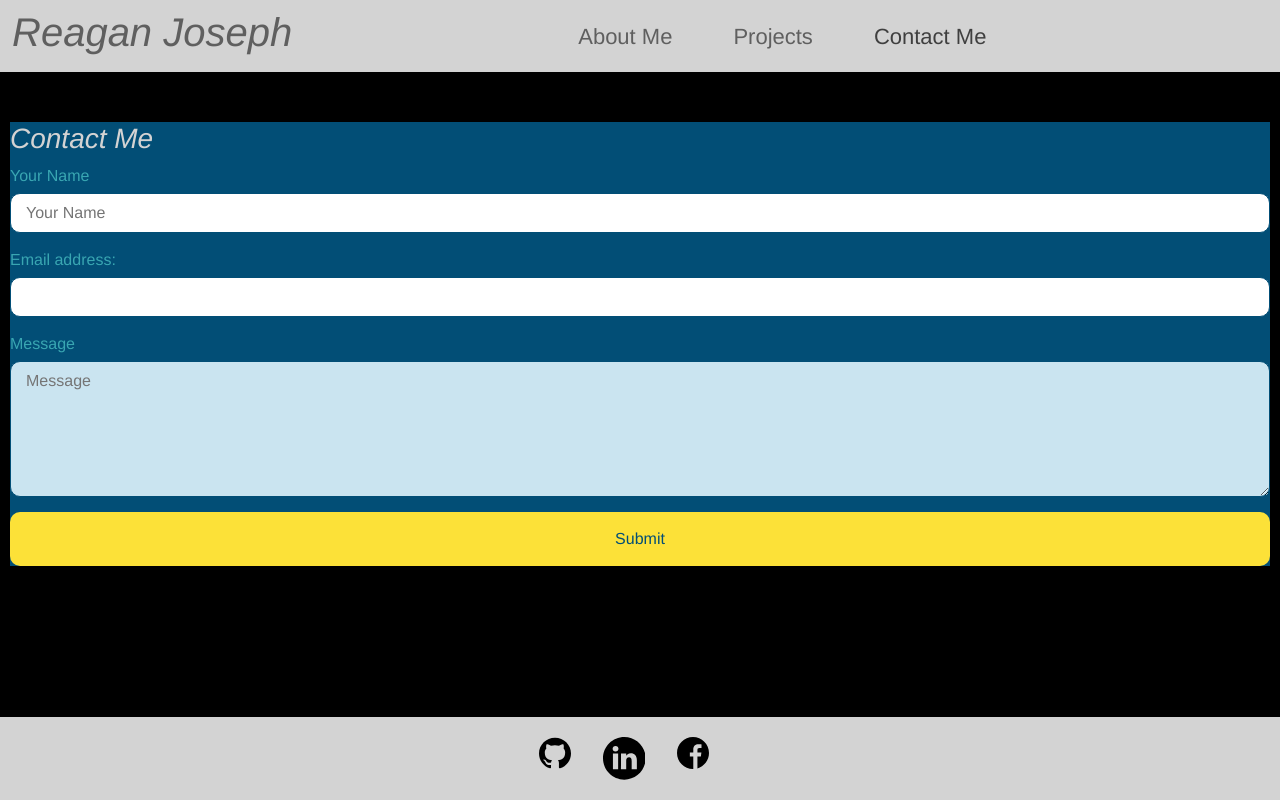
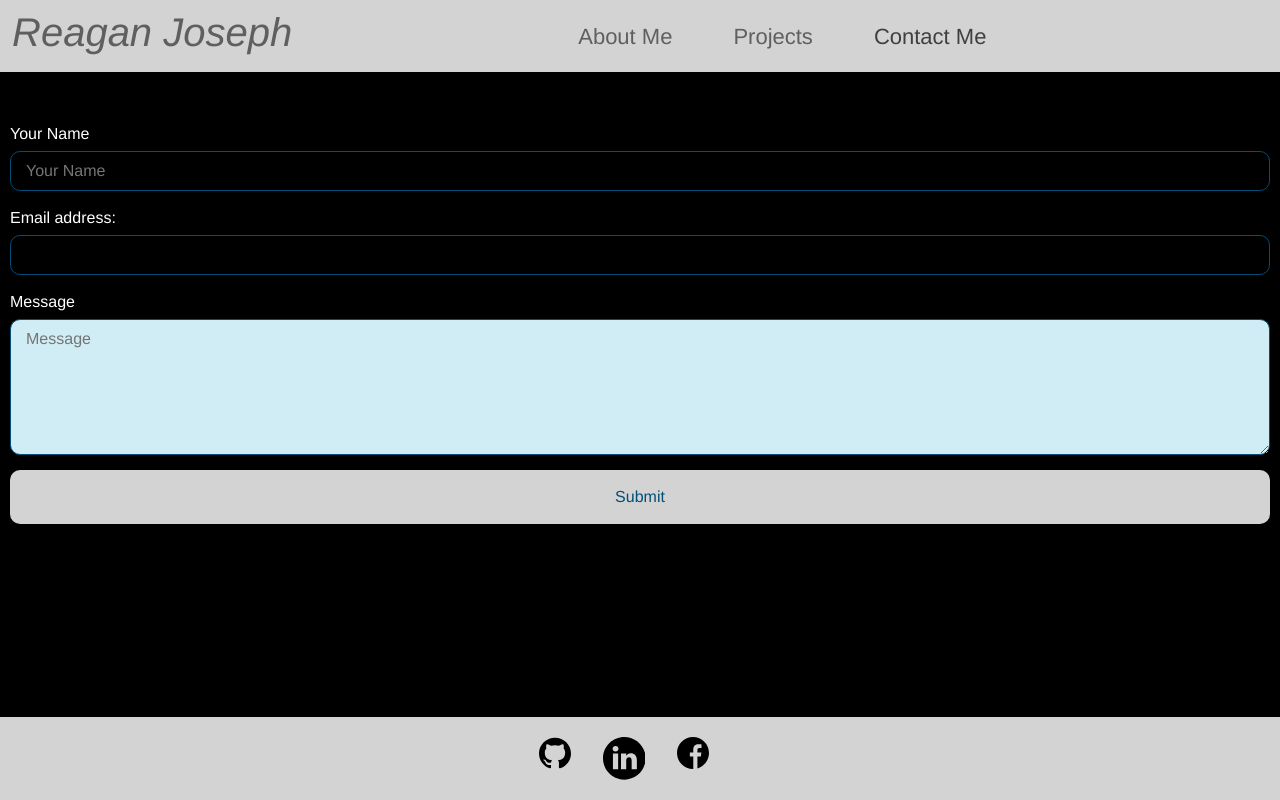
Before and after one commit to reaganjoseph26/Portfolio, a React (Create React App) app: page / in a window 1280 px wide. Both pictures are taken after a click on the item "Contact Me". Built offline with nearby package versions, Linux system fonts and the light colour scheme.

Commit message:
contact form css complete

```diff
--- a/src/components/Contact/index.js
+++ b/src/components/Contact/index.js
@@ -40,7 +40,6 @@ function Contact() {
 
 
                 <div className="contact-form">
-                    <h3 data-testid="h1tag">Contact Me</h3>
                     <form id="contact-form" onSubmit={handleSubmit}>
                         <label htmlFor="contact-name">Your Name</label>
                         <input type="text" defaultValue={name} onBlur={handleChange} name="name" id="contact-name" placeholder="Your Name" />
--- a/src/index.css
+++ b/src/index.css
@@ -126,7 +126,7 @@ header nav ul li a {
   padding: 10px 15px;
   font-weight: lighter;
   font-size: 1.55vw;
-  text-shadow: 0 0 10px rgba(0, 0, 0, 0.5);
+  text-shadow: 0 0 10px rgba(236, 37, 22, 0.5);
 }
 
 header nav ul li a:hover {
@@ -265,7 +265,7 @@ footer a {
   display: block;
   padding: 7px 15px;
   font-size: 16px;
-  color: var(--secondary-color);
+  background-color: black;
   width: 100%;
   margin-bottom: 15px;
   margin-top: 5px;
@@ -273,14 +273,22 @@ footer a {
   outline: none;
 }
 
+#contact-form {
+  background-color: black;
+}
+
 .contact-form textarea {
-  background-color: rgba(202, 228, 240, 1);
+  background-color: rgb(208, 236, 245)
+}
+
+.contact-form label, input {
+  color: white
 }
 
 .contact-form button {
   width: 100%;
   border: none;
-  background: var(--primary-color);
+  background-color :lightgrey;
   color: var(--secondary-color);
   text-align: center;
   padding: 15px 0;
@@ -289,8 +297,8 @@ footer a {
 }
 
 .contact-form button:hover {
-  color: var(--primary-color);
-  background: var(--teritary-color);
+  color: white;
+  background-color: lightgreen
 }
 
 .flex-row {
```
